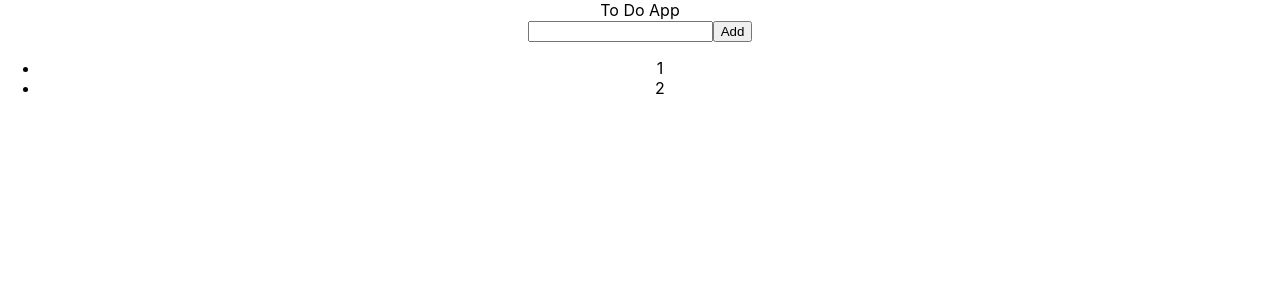
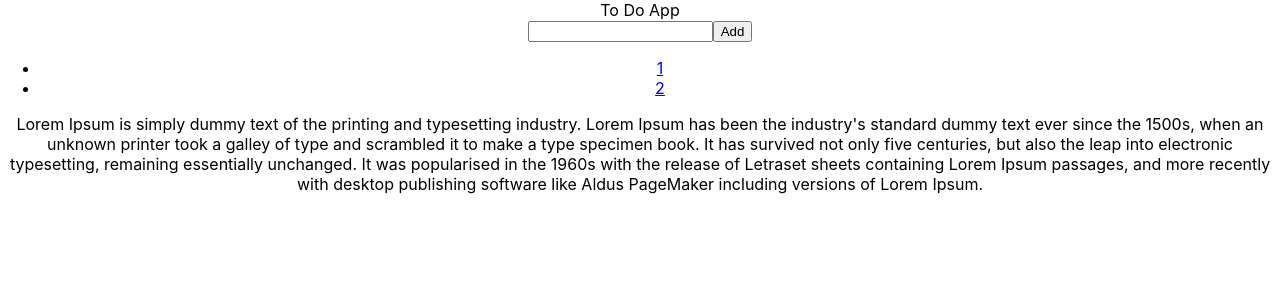
Before and after one commit to janglewood/todo_test, a React (Create React App) app: page /1 in a window 1280 px wide. Shown: the top 300 px of the page. Built offline with nearby package versions, Linux system fonts and the light colour scheme.

Commit message:
feat: add routing

```diff
--- a/src/App.js
+++ b/src/App.js
@@ -4,11 +4,11 @@
 import './App.css';
 
 function App() {
-  const initialTasks = [1, 2];
-  const[tasks, setTasks] = useState(initialTasks);
+  const initialTasks = ['1', '2'];
+  const [tasks, setTasks] = useState(initialTasks);
 
   const addTask = (e) => {
-    setTasks([...tasks, +e.target.input.value]);
+    setTasks([...tasks, e.target.input.value]);
     e.target.input.value = '';
     console.log(tasks);
   }
--- /dev/null
+++ b/src/components/Pages/Page.js
@@ -0,0 +1,11 @@
+import React from 'react';
+
+
+const Page = () => {
+
+  return (
+    <p>Lorem Ipsum is simply dummy text of the printing and typesetting industry. Lorem Ipsum has been the industry's standard dummy text ever since the 1500s, when an unknown printer took a galley of type and scrambled it to make a type specimen book. It has survived not only five centuries, but also the leap into electronic typesetting, remaining essentially unchanged. It was popularised in the 1960s with the release of Letraset sheets containing Lorem Ipsum passages, and more recently with desktop publishing software like Aldus PageMaker including versions of Lorem Ipsum.</p>
+  )
+}
+
+export default Page;
--- a/src/components/TaskContainer/TaskContainer.js
+++ b/src/components/TaskContainer/TaskContainer.js
@@ -1,16 +1,30 @@
 import React from 'react';
 import Task from './Task/Task';
+import Page from '../Pages/Page';
+import { createBrowserHistory } from 'history';
+import { Route, Link, Router, Switch } from 'react-router-dom';
+
+const history = createBrowserHistory();
 
 const TaskContainer = (props) => {
 	const {tasks} = props;
+
   return (
+		<Router history={history}>
 				<ul>
 						{tasks.map((task, index) => {
+							const pageAdress = `/${index + 1}/`;
 								return <li key={index}>
+													<Link to={pageAdress}>
 														<Task value={task} />
+													</Link>
 											</li>
 						})}
 				</ul>
+			<Switch>
+				<Route path="/1/" component={Page} />
+			</Switch>
+		</Router>
   )
 }
 
```
Lines whose indentation alone changed are shown as unchanged.
